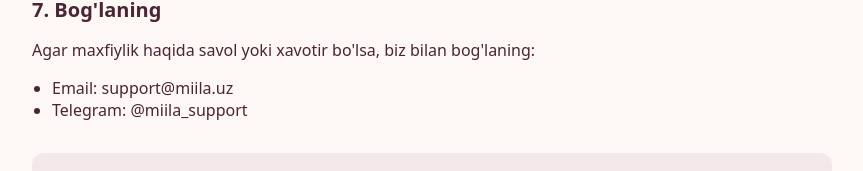
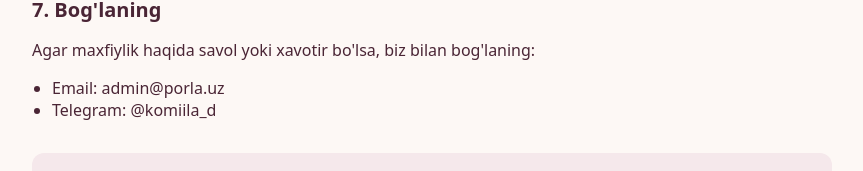
Before and after one commit to Elyor1227/porla2, a React (Vite) app: page /privacy in a window 1280 px wide. Shown: the part 1308-1479 px from the top of the page, without its empty margins (208-1071 px from the left). Built offline with nearby package versions, Linux system fonts and the light colour scheme; no server answers; a web font is replaced by a local one.

Commit message:
Update privacy policy contact information
- Change email from support@miila.uz to admin@porla.uz
- Change Telegram from @miila_support to @komiila_d
- Update in 'Bog'laning' section of privacy policy page

```diff
--- a/src/PrivacyPolicy.jsx
+++ b/src/PrivacyPolicy.jsx
@@ -84,8 +84,8 @@
             Agar maxfiylik haqida savol yoki xavotir bo'lsa, biz bilan bog'laning:
           </p>
           <ul style={{ paddingLeft: '20px' }}>
-            <li>Email: support@miila.uz</li>
-            <li>Telegram: @miila_support</li>
+            <li>Email: admin@porla.uz</li>
+            <li>Telegram: @komiila_d</li>
           </ul>
         </section>
 
```
